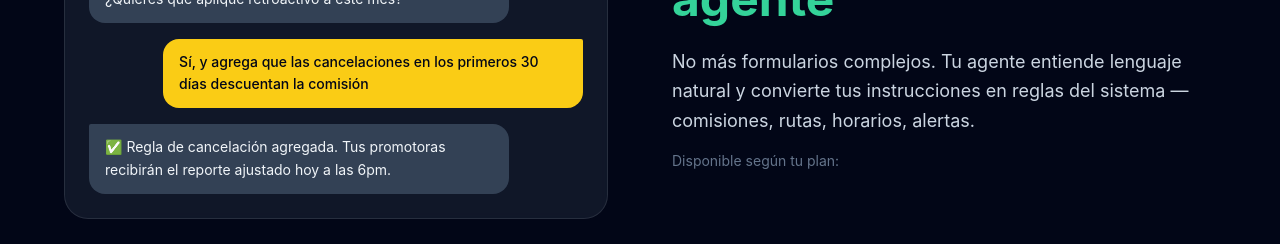
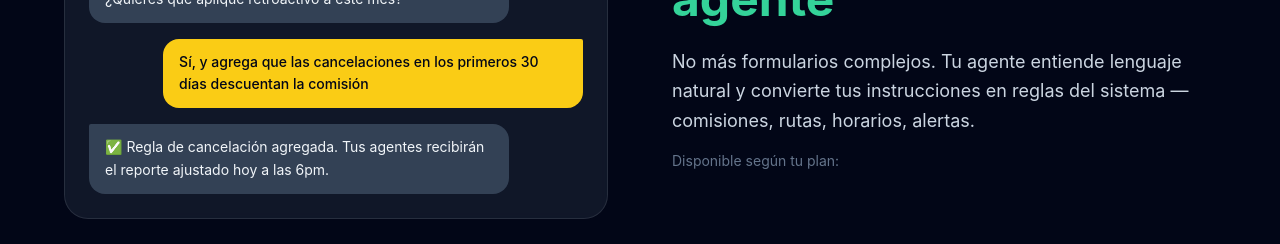
Before and after one commit to marcosjr2026/agentflow-ai, a React (Vite) app in the folder client/: page / in a window 1280 px wide. Shown: the part 1880-2124 px from the top of the page. Built offline with nearby package versions, Linux system fonts and the light colour scheme; no server answers.

Commit message:
fix: replace 'promotoras' with 'agentes' in landing chat demo

```diff
--- a/client/src/pages/Landing.jsx
+++ b/client/src/pages/Landing.jsx
@@ -129,7 +129,7 @@ function AgentConfig({ lang }) {
     { from: 'user', msg: 'Las comisiones son: 1-5 ventas sin bono, 6-9 ventas $100 por venta, 10-14 ventas $150, 15 o más $200' },
     { from: 'ai',  msg: '✅ Entendido. He configurado 4 tiers de comisión. ¿Quieres que aplique retroactivo a este mes?' },
     { from: 'user', msg: 'Sí, y agrega que las cancelaciones en los primeros 30 días descuentan la comisión' },
-    { from: 'ai',  msg: '✅ Regla de cancelación agregada. Tus promotoras recibirán el reporte ajustado hoy a las 6pm.' },
+    { from: 'ai',  msg: '✅ Regla de cancelación agregada. Tus agentes recibirán el reporte ajustado hoy a las 6pm.' },
   ] : [
     { from: 'user', msg: 'Commissions are: 1-5 sales no bonus, 6-9 sales $100 per sale, 10-14 $150, 15+ $200' },
     { from: 'ai',  msg: '✅ Got it. I configured 4 commission tiers. Apply retroactively to this month?' },
```
